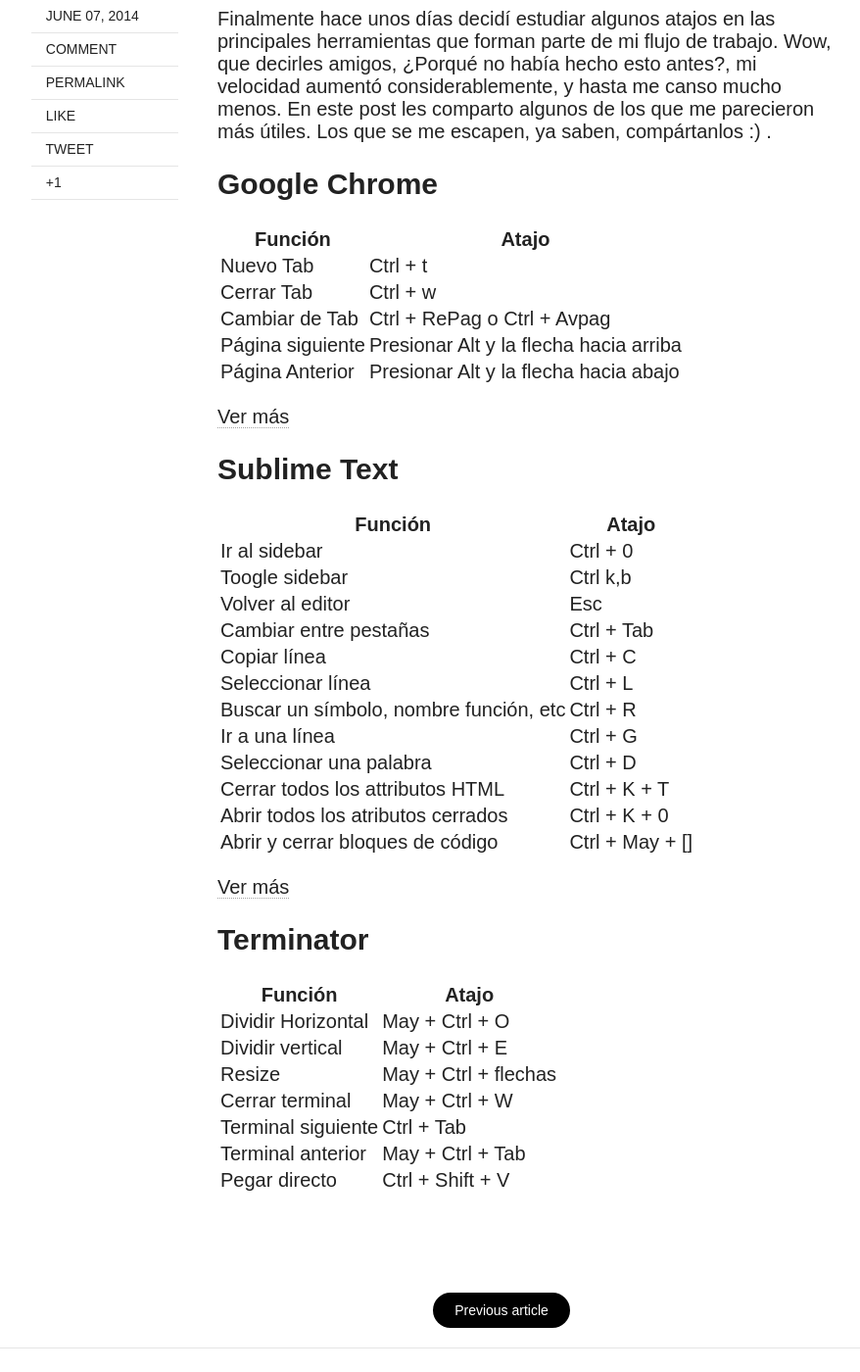
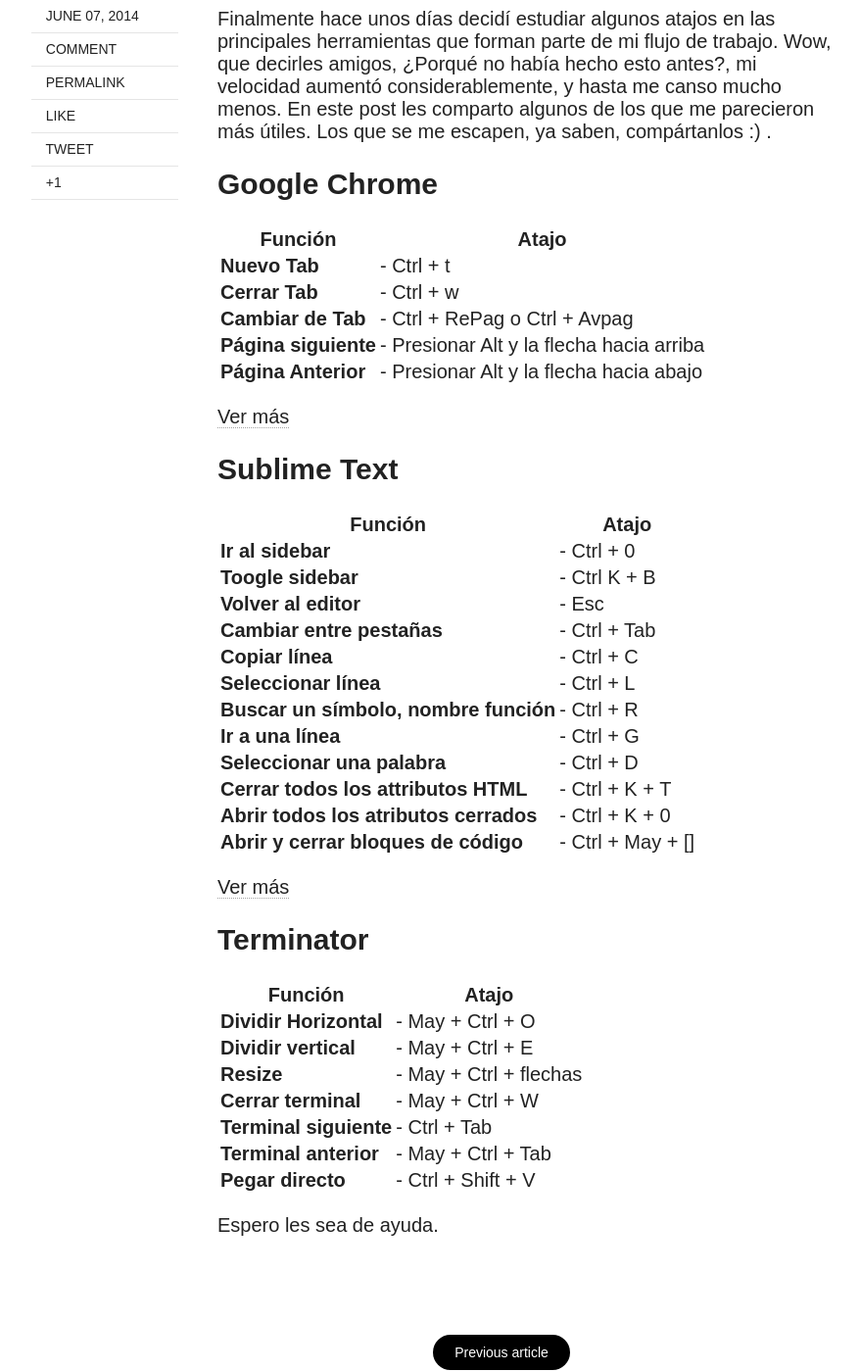
Before and after one commit to darielnoel/darielnoel.github.com, a Jekyll site: the page built from _posts/2014-06-07-gana-tiempo-usando-atajos-de-teclado.md, in a window 1280 px wide and 1400 px high, scrolled down 482 px. Shown: the whole window at 98% size, without its empty margins (128-1006 px from the left). Built offline with Jekyll 4.4.1, drawn with Linux system fonts in a browser that asks for light colours; nearby versions of some CDN libraries; comment, search, counter and statistics services are not loaded; some of the changed text lies outside the part shown.

Commit message:
kramndown headache

```diff
--- a/_config.yml
+++ b/_config.yml
@@ -5,8 +5,8 @@
 search:           true
 
 # Change url to your domain. Leave localhost server or blank when working locally.
-#url:              http://127.0.0.1:4000
-url:              http://darielnoel.github.io
+url:              http://127.0.0.1:4000
+#url:              http://darielnoel.github.io
 
 # Owner/author information
 owner:
--- a/_posts/2014-06-07-gana-tiempo-usando-atajos-de-teclado.md
+++ b/_posts/2014-06-07-gana-tiempo-usando-atajos-de-teclado.md
@@ -1,6 +1,6 @@
 ---
 layout: post
-title: Gana tiempo usando atajos de teclado, Chrome, Sublime Text, Terminator.
+title: Gana tiempo usando atajos de teclado, Chrome, Sublime Text, Terminator
 description: "Gana tiempo usando atajos de teclado."
 category: articles
 tags: [ganar tiempo, teclado, sublime text, chrome]
@@ -16,45 +16,51 @@
 
 ##Google Chrome
 
-| Función          | Atajo              					|
-| -----------------| ---------------------------------------|
-| Nuevo Tab        | Ctrl + t
-| Cerrar Tab       | Ctrl + w
-| Cambiar de Tab   | Ctrl + RePag o Ctrl + Avpag
-| Página siguiente | Presionar Alt y la flecha hacia arriba
-| Página Anterior  | Presionar Alt y la flecha hacia abajo
+|----------------------|-----------------------------------------|
+| Función              | Atajo              					 |
+| ---------------------|-----------------------------------------|
+| **Nuevo Tab**        |- Ctrl + t                               |
+| **Cerrar Tab**       |- Ctrl + w                               |
+| **Cambiar de Tab**   |- Ctrl + RePag o Ctrl + Avpag            |
+| **Página siguiente** |- Presionar Alt y la flecha hacia arriba |
+| **Página Anterior**  |- Presionar Alt y la flecha hacia abajo  |
+| ---------------------|-----------------------------------------|
 
 [Ver más](https://support.google.com/chrome/answer/157179?hl=es-419)
 
 
 ##Sublime Text
 
-| Función                                | Atajo             |
-| ---------------------------------------| ------------------|
-| Ir al sidebar                          | Ctrl + 0
-| Toogle sidebar                         | Ctrl k,b
-| Volver al editor                       | Esc
-| Cambiar entre pestañas                 | Ctrl + Tab
-| Copiar línea                           | Ctrl + C
-| Seleccionar línea                      | Ctrl + L
-| Buscar un símbolo, nombre función, etc | Ctrl + R
-| Ir a una línea                         | Ctrl + G
-| Seleccionar una palabra                | Ctrl + D
-| Cerrar todos los attributos HTML       | Ctrl + K + T
-| Abrir todos los atributos cerrados     | Ctrl + K + 0
-| Abrir y cerrar bloques de código       | Ctrl + May + []
+| --------------------------------------|-------------------|
+| Función                               | Atajo             |
+| --------------------------------------|-------------------|
+| **Ir al sidebar**                     |- Ctrl + 0         |
+| **Toogle sidebar**                    |- Ctrl K + B       |
+| **Volver al editor**                  |- Esc              |
+| **Cambiar entre pestañas**            |- Ctrl + Tab       |
+| **Copiar línea**                      |- Ctrl + C         |
+| **Seleccionar línea**                 |- Ctrl + L         |
+| **Buscar un símbolo, nombre función** |- Ctrl + R         |
+| **Ir a una línea**                    |- Ctrl + G         |
+| **Seleccionar una palabra**           |- Ctrl + D         |
+| **Cerrar todos los attributos HTML**  |- Ctrl + K + T     |
+| **Abrir todos los atributos cerrados**|- Ctrl + K + 0     |
+| **Abrir y cerrar bloques de código**  |- Ctrl + May + []  |
+| --------------------------------------|-------------------|
 
 [Ver más](http://scotch.io/bar-talk/sublime-text-keyboard-shortcuts)
 
 
 ##Terminator
 
-| Función            | Atajo                |
-| -------------------| ---------------------|
-| Dividir Horizontal | May + Ctrl + O
-| Dividir vertical   | May + Ctrl + E
-| Resize             | May + Ctrl + flechas
-| Cerrar terminal    | May + Ctrl + W
-| Terminal siguiente | Ctrl + Tab
-| Terminal anterior  | May + Ctrl + Tab
-| Pegar directo      | Ctrl + Shift + V
+| Función                | Atajo                |
+| -----------------------| ---------------------|
+| **Dividir Horizontal** |- May + Ctrl + O
+| **Dividir vertical**   |- May + Ctrl + E
+| **Resize**             |- May + Ctrl + flechas
+| **Cerrar terminal**    |- May + Ctrl + W
+| **Terminal siguiente** |- Ctrl + Tab
+| **Terminal anterior**  |- May + Ctrl + Tab
+| **Pegar directo**      |- Ctrl + Shift + V
+
+Espero les sea de ayuda.
```
